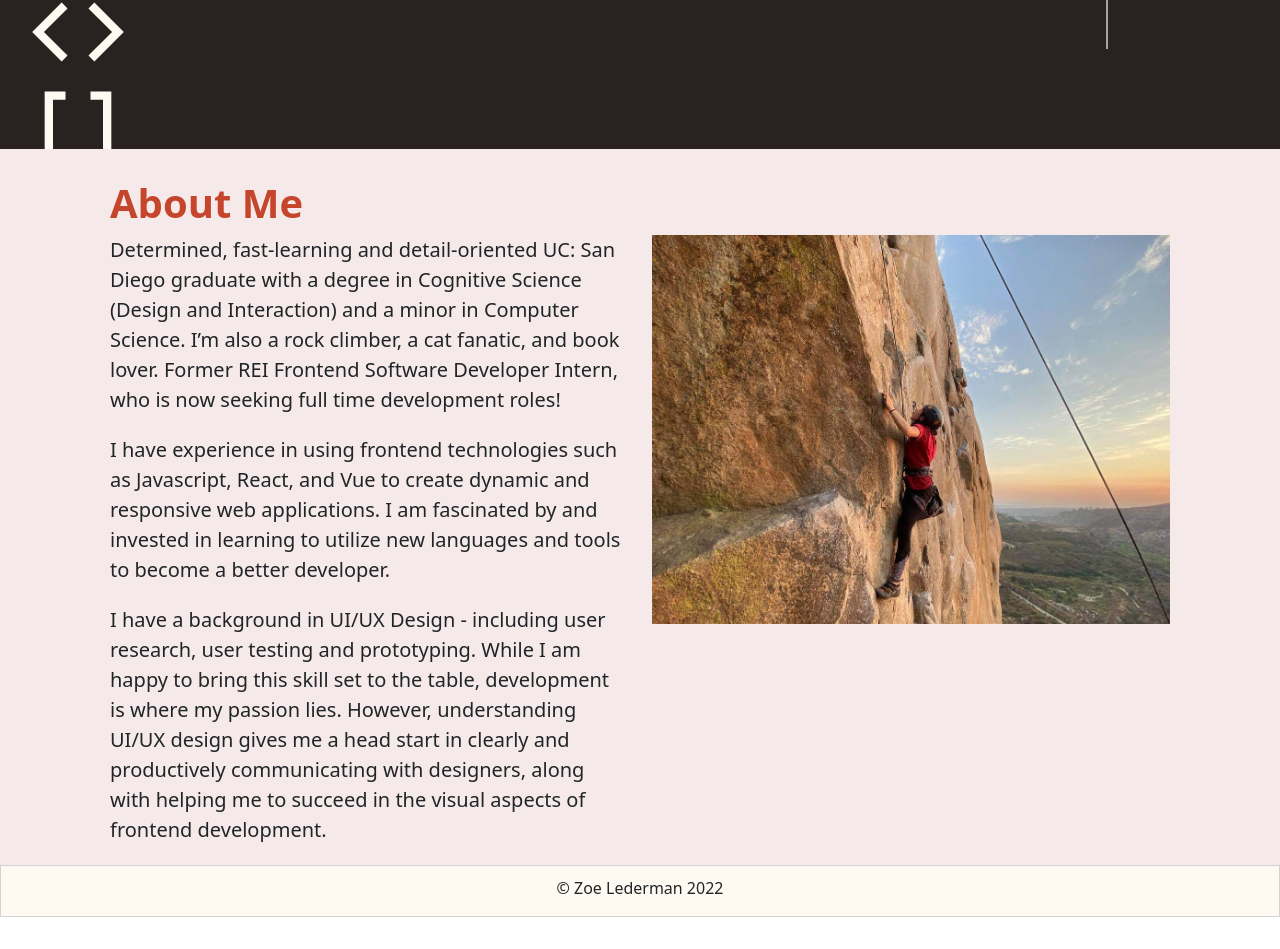
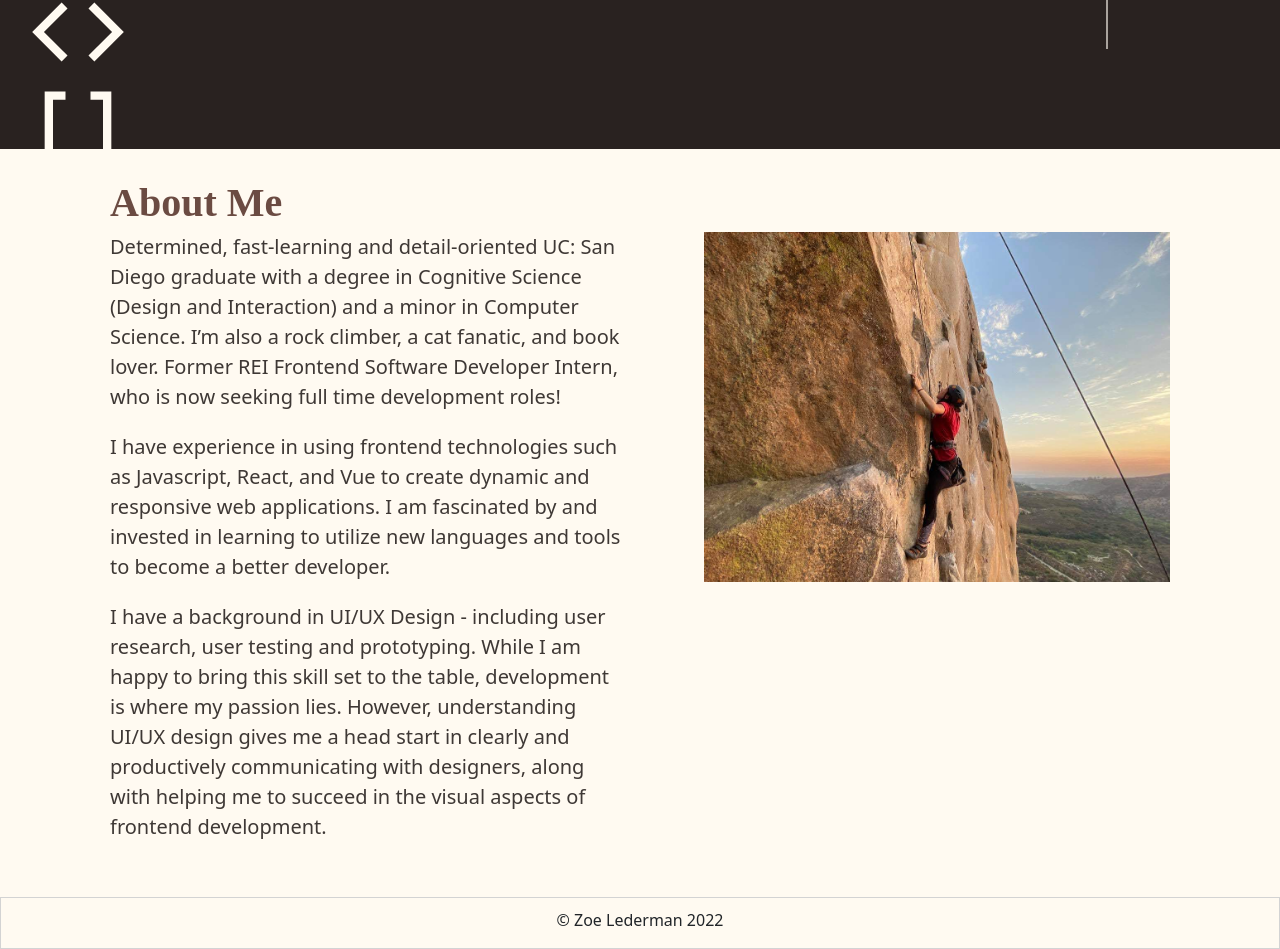
Before and after one commit to zlederma/portfolio-website, a React (Create React App) app: page / in a window 1280 px wide. Shown: the part 651-1600 px from the top of the page. Before the commit the page ends 1568 px from the top, so only its background shows below. Built offline with nearby package versions, Linux system fonts and the light colour scheme.

Commit message:
updated styling

```diff
--- a/src/styles/AboutMeStyles.css
+++ b/src/styles/AboutMeStyles.css
@@ -1,8 +1,8 @@
 .about-me__wrapper{
-    background-color: #f5eae9;
+    background-color: #fffaf1;
     display: flex;
     justify-content: center;
-    min-height: calc(100vh - 118px);
+    min-height: calc(100vh - 52px);
 }
 
 .about-me__container{
@@ -13,16 +13,19 @@
 }
 
 .about-me__heading{
-    color: #c5462c;
+    color: rgb(107, 75, 66);
     font-weight: 700;
-    font-family: "Roboto",
+    font-family: 'Playfair Display', serif;
+    margin-bottom: 5px;
 }
 
 .about-me__container p{
     font-size: 20px;
     margin-bottom: 20px;
+    color: rgba(41, 34, 32, .9);
 }
 
 .about-me__image{
-    width: 100%;
+    width: 90%;
+    margin-left: 10%;
 }
```
